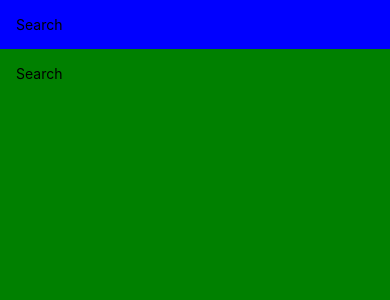
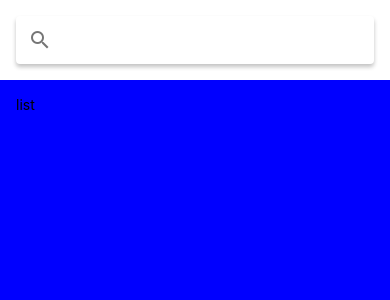
Before and after one commit to Vick-Bay/MealsToGo, a React Native app: screen / in a window 390 px wide. Shown: the top 300 px of the page. Built offline with nearby package versions, Linux system fonts and the light colour scheme.

Commit message:
Added search bar

```diff
--- a/App.js
+++ b/App.js
@@ -1,16 +1,16 @@
 import { StatusBar as ExpoStatusBar } from "expo-status-bar";
-import React from 'react';
-import { StyleSheet, Text, View, SafeAreaView, StatusBar } from 'react-native';
-
+import React from "react";
+import { StatusBar, StyleSheet, SafeAreaView, Text, View } from "react-native";
+import { Searchbar } from 'react-native-paper';
 export default function App() {
   return (
     <>
-      <SafeAreaView style={{ flex: 1, marginTop: StatusBar.currentHeight }}>
-        <View style={{ padding: 16, backgroundColor: 'blue' }}>
-          <Text>Search</Text>
+      <SafeAreaView style={styles.container}>
+        <View style={styles.search}>
+          <Searchbar />
         </View>
-        <View style={{ padding: 16, backgroundColor: 'green', flex: 1 }}>
-          <Text>Search</Text>
+        <View style={styles.list}>
+          <Text>list</Text>
         </View>
       </SafeAreaView>
       <ExpoStatusBar style="auto" />
@@ -19,5 +19,16 @@ export default function App() {
 }
 
 const styles = StyleSheet.create({
-
+  container: {
+    flex: 1,
+    marginTop: StatusBar.currentHeight,
+  },
+  search: {
+    padding: 16,
+  },
+  list: {
+    flex: 1,
+    padding: 16,
+    backgroundColor: "blue",
+  },
 });
--- a/babel.config.js
+++ b/babel.config.js
@@ -1,6 +1,6 @@
-module.exports = function(api) {
+module.exports = function (api) {
   api.cache(true);
   return {
-    presets: ['babel-preset-expo'],
+    presets: ["babel-preset-expo"],
   };
 };
--- a/package.json
+++ b/package.json
@@ -5,7 +5,8 @@
     "android": "expo start --android",
     "ios": "expo start --ios",
     "web": "expo start --web",
-    "eject": "expo eject"
+    "eject": "expo eject",
+    "lint": "eslint . --ext .js"
   },
   "dependencies": {
     "expo": "~41.0.1",
@@ -13,6 +14,7 @@
     "react": "16.13.1",
     "react-dom": "16.13.1",
     "react-native": "https://github.com/expo/react-native/archive/sdk-41.0.0.tar.gz",
+    "react-native-paper": "^4.8.1",
     "react-native-web": "~0.13.12"
   },
   "devDependencies": {
```
Also changed, not shown: 2 other files (tests, documents, lock files or other folders).
